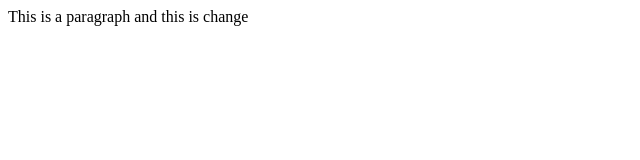
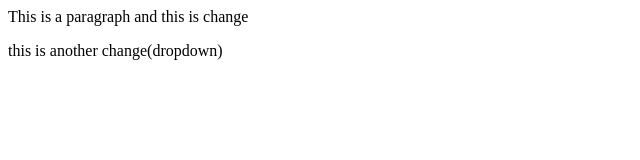
Before and after one commit to Darazious/test-repo, a plain HTML site: page index.html in a window 1280 px wide. Shown: the whole page, without its empty margins (0-640 px from the left). Drawn offline with Linux system fonts and the light colour scheme.

Commit message:
Add another feature

```diff
--- a/index.html
+++ b/index.html
@@ -1 +1,2 @@
 <p>This is a paragraph and this is change</p>
+<p>this is another change(dropdown)</p>
```
